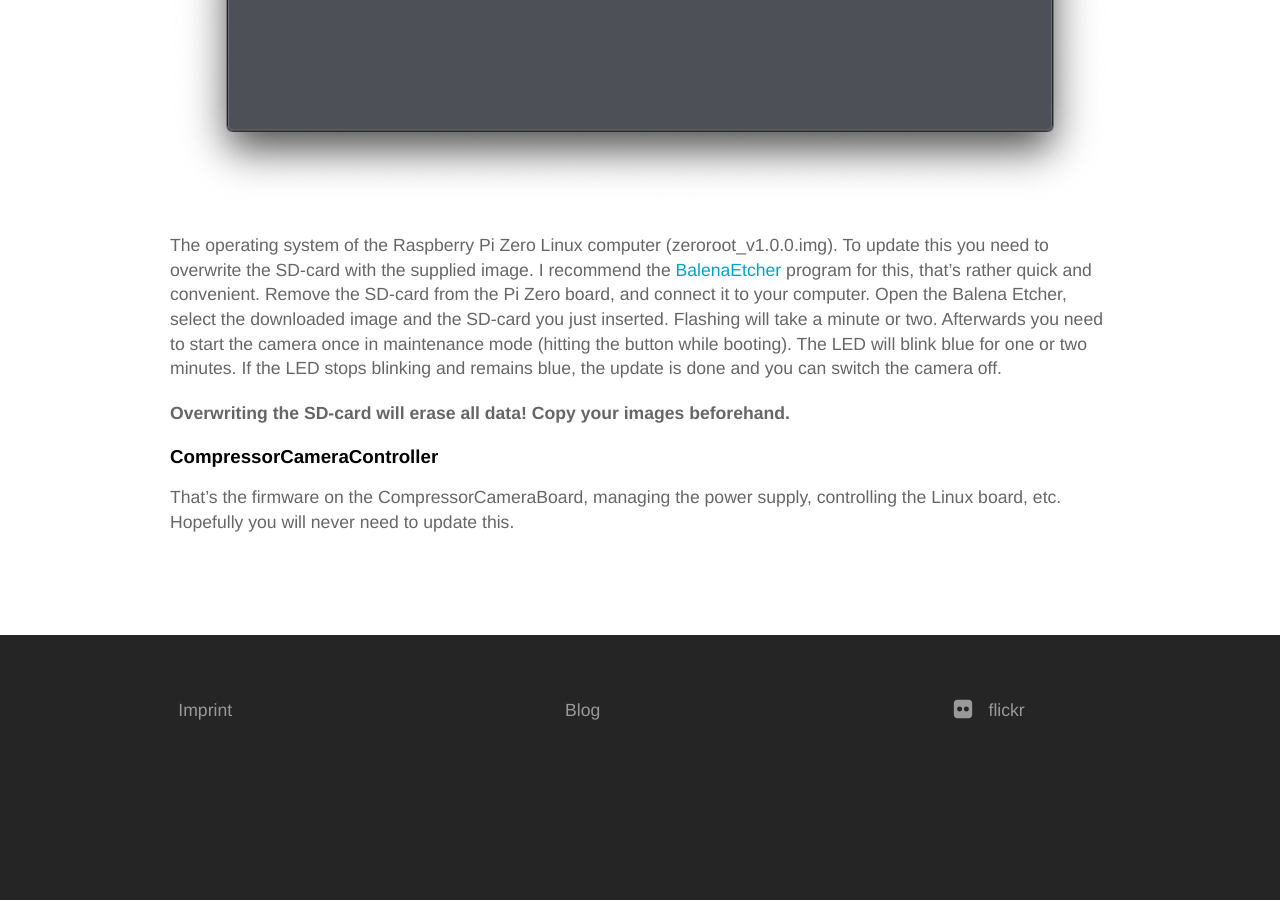
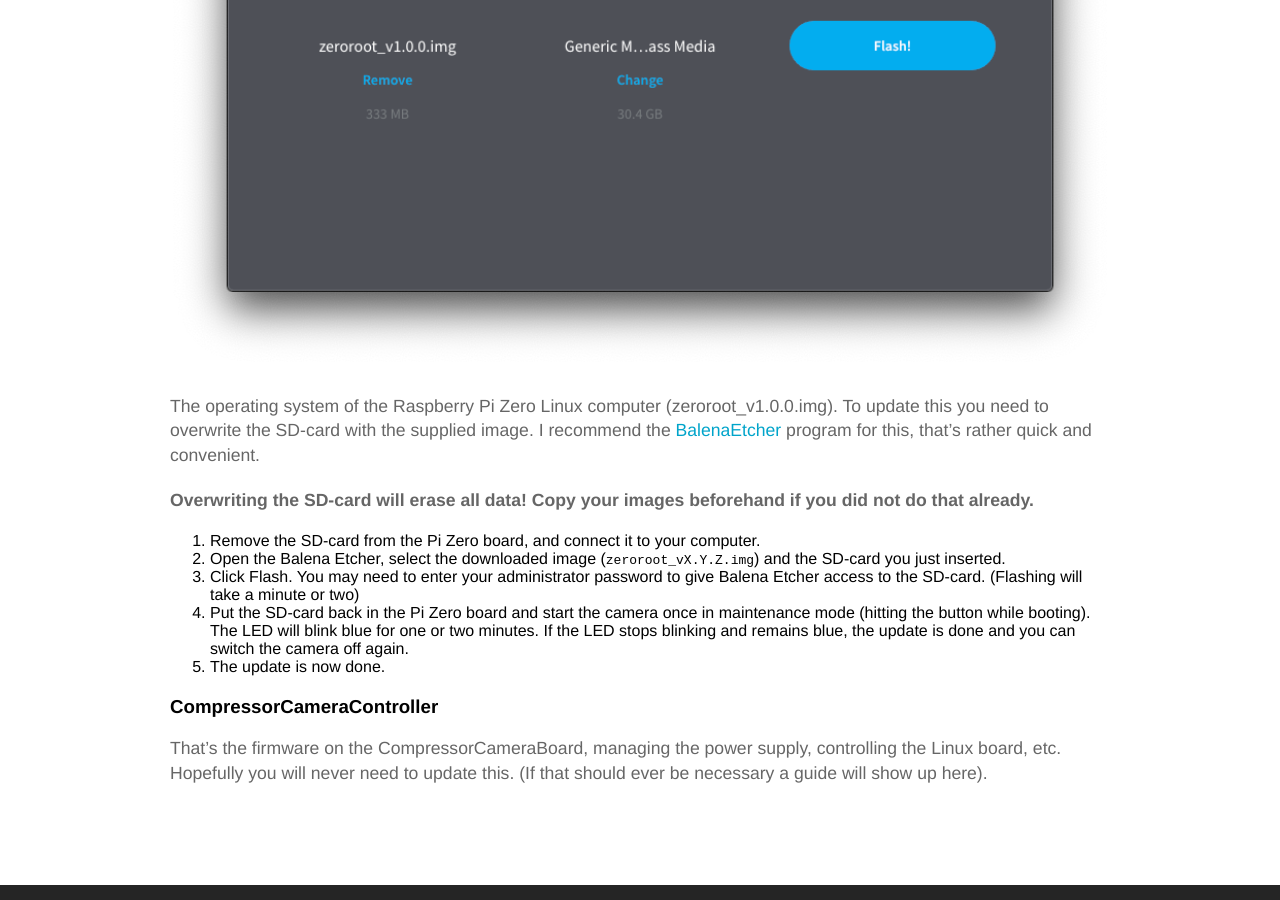
Before and after one commit to volzotan/CompressorCam, a Jekyll site: the page built from docs/guides/software_update.md, in a window 1280 px wide and 900 px high, scrolled down 833 px. Built offline with Jekyll 4.4.1, drawn with Linux system fonts in a browser that asks for light colours; before the commit the page ends 1640 px from its top, so only the background shows below that; some of the changed text lies outside the part shown.

Commit message:
docs: added software update guide

```diff
--- a/docs/_includes/navigation.html
+++ b/docs/_includes/navigation.html
@@ -4,6 +4,7 @@
 	<a href="{{ site.baseurl }}/examples">Examples</a>
 	<a href="{{ site.baseurl }}/howitworks">How it works</a>
 	<a href="{{ site.baseurl }}/assembly">Build your own</a>
+	<a href="{{ site.baseurl }}/guides">Guides</a>
 	<a href="{{ site.baseurl }}/about">About</a>
 	<a href="https://www.tindie.com/products/21222/" class="highlight" target="_blank">Get a Kit</a>
 </nav>
--- a/docs/guides/software_update.md
+++ b/docs/guides/software_update.md
@@ -11,15 +11,26 @@ The Compressor Camera requires three distinct parts of software:
 
 This is the Compressor software used for postprocessing the images. Use Compressor.exe for Windows 10 and the Compressor.app.zip archive for MacOS (unzipping required beforehand). No installation necessary. Just run the application.
 
+If you want to update the compressor application, replace it by downloading the newest version from the [github page](https://github.com/volzotan/CompressorCam/releases).
+
+Heads up Mac-users:
+
+The application is not signed with an official Apple security key so OSX/MacOS will complain that the source is untrusted. Do a right-click on the .app file, select `open` and then confirm that you really want to open the application.
+
 ### Zeroroot
 
 ![Balena Etcher]( {{ site.baseurl }}/assets/{{ page.imgdir }}/balena_etcher_screenshot.png ){:.enable_lightbox}
 
-The operating system of the Raspberry Pi Zero Linux computer (zeroroot_v1.0.0.img). To update this you need to overwrite the SD-card with the supplied image. I recommend the [BalenaEtcher](https://www.balena.io/etcher/) program for this, that's rather quick and convenient. Remove the SD-card from the Pi Zero board, and connect it to your computer. Open the Balena Etcher, select the downloaded image and the SD-card you just inserted. Flashing will take a minute or two. Afterwards you need to start the camera once in maintenance mode (hitting the button while booting).
-The LED will blink blue for one or two minutes. If the LED stops blinking and remains blue, the update is done and you can switch the camera off.
+The operating system of the Raspberry Pi Zero Linux computer (zeroroot_v1.0.0.img). To update this you need to overwrite the SD-card with the supplied image. I recommend the [BalenaEtcher](https://www.balena.io/etcher/) program for this, that's rather quick and convenient.
 
-**Overwriting the SD-card will erase all data! Copy your images beforehand.**
+**Overwriting the SD-card will erase all data! Copy your images beforehand if you did not do that already.**
+
+  1. Remove the SD-card from the Pi Zero board, and connect it to your computer.
+  1. Open the Balena Etcher, select the downloaded image (`zeroroot_vX.Y.Z.img`) and the SD-card you just inserted.
+  1. Click Flash. You may need to enter your administrator password to give Balena Etcher access to the SD-card. (Flashing will take a minute or two)
+  1. Put the SD-card back in the Pi Zero board and start the camera once in maintenance mode (hitting the button while booting). The LED will blink blue for one or two minutes. If the LED stops blinking and remains blue, the update is done and you can switch the camera off again.
+  1. The update is now done.
 
 ### CompressorCameraController
 
-That's the firmware on the CompressorCameraBoard, managing the power supply, controlling the Linux board, etc. Hopefully you will never need to update this.
+That's the firmware on the CompressorCameraBoard, managing the power supply, controlling the Linux board, etc. Hopefully you will never need to update this. (If that should ever be necessary a guide will show up here).
```
Also changed, not shown: docs/guides/index.md (+5 -1 lines).
